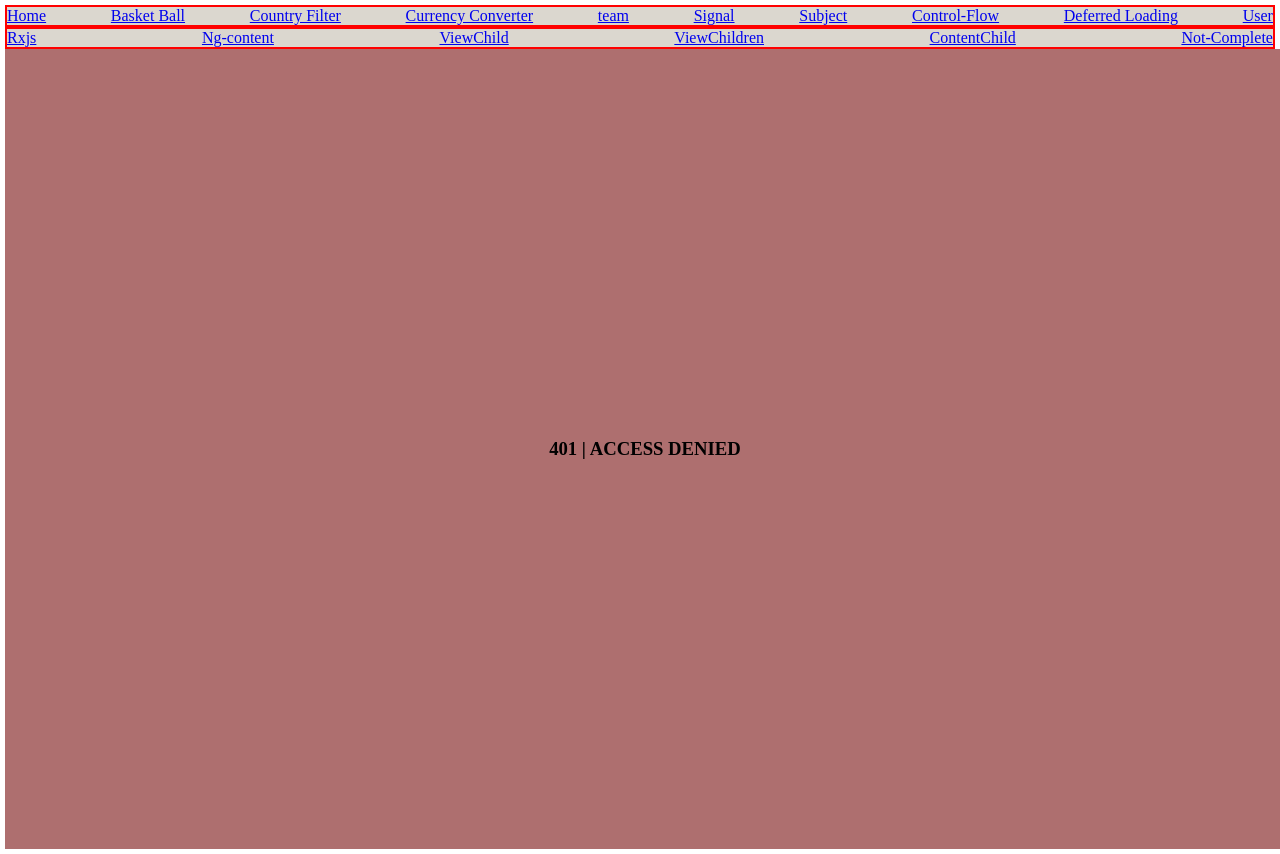
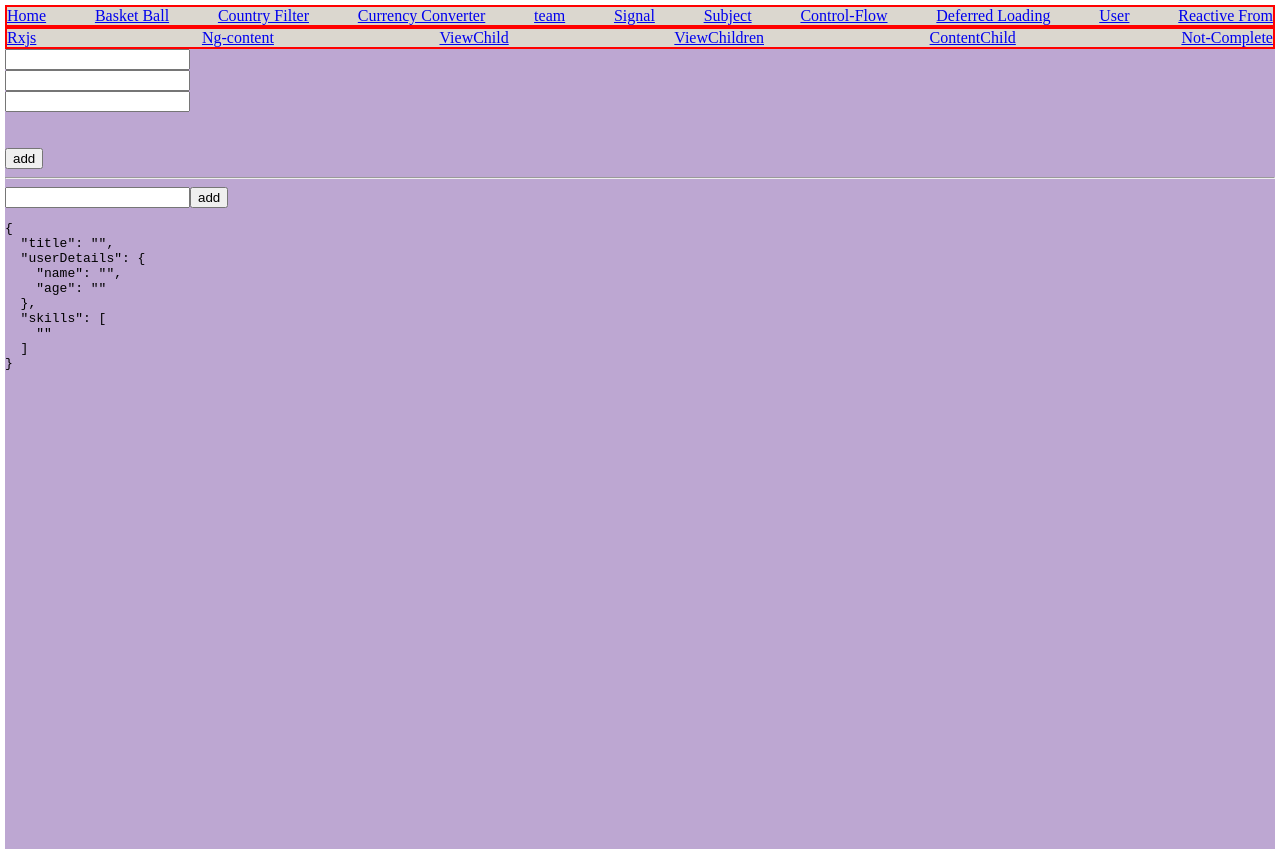
Before and after one commit to shailendrakumarsaini/ng_version_17, an Angular app: page /reactive-form in a window 1280 px wide. Built offline with nearby package versions, Linux system fonts and the light colour scheme.

Commit message:
feat : reactive forms

```diff
--- a/src/app/app.component.html
+++ b/src/app/app.component.html
@@ -11,6 +11,7 @@
         <a [routerLink]="'/control-flow'"> Control-Flow</a>
         <a [routerLink]="'/deferred-loading'"> Deferred Loading</a>
         <a [routerLink]="'/user'"> User</a>
+        <a [routerLink]="'/reactive-form'"> Reactive From</a>
     </nav>
     <nav>
         <a [routerLink]="'/rxjs'"> Rxjs</a>
--- a/src/app/app.routes.ts
+++ b/src/app/app.routes.ts
@@ -30,6 +30,7 @@ import { NotCompleteComponent } from './not-complete/not-complete.component';
 import { AccessDeniedComponent } from './access-denied/access-denied.component';
 import { HomeComponent } from './home/home.component';
 import { ConcatMapComponent } from './rxjs/concat-map/concat-map.component';
+import { ReactiveFormComponent } from './reactive-form/reactive-form.component';
 
 export const routes: Routes = [
     {   path :'', component: HomeComponent },
@@ -95,6 +96,9 @@ export const routes: Routes = [
             RoleCanDeactivateGuardFn // function based implementation
         ]
     },
+    {
+        path : 'reactive-form', component: ReactiveFormComponent
+    },
     {   path : 'access-denied', component: AccessDeniedComponent },
     {   path : '**', component: AccessDeniedComponent }
 ];
--- /dev/null
+++ b/src/app/reactive-form/reactive-form.component.html
@@ -0,0 +1,21 @@
+<form [formGroup]="form" (ngSubmit)="onSubmit()">
+
+    <input type="text" formControlName="title"><br>
+    <div formGroupName="userDetails">
+
+        <input type="text" formControlName="name"><br>
+        <input type="text" formControlName="age"><br>
+    </div>
+    <br><br>
+  <button (click)="addSkill()">add</button>
+    <div formArrayName="skills" >
+        <ng-container *ngFor="let skill of skillFormArray['controls']; let skillIndex = index">
+
+            <hr />
+            <input [formControlName]="skillIndex" />
+            <button (click)="removeSkill(skillIndex)">add</button>
+        </ng-container>
+    </div>
+
+    <pre>{{form?.value | json}}</pre>
+</form>
--- /dev/null
+++ b/src/app/reactive-form/reactive-form.component.ts
@@ -0,0 +1,49 @@
+import { CommonModule, JsonPipe } from '@angular/common';
+import { Component } from '@angular/core';
+import { FormArray, FormBuilder, FormControl, FormGroup, ReactiveFormsModule, Validators } from '@angular/forms';
+
+@Component({
+  selector: 'app-reactive-form',
+  standalone: true,
+  imports: [ReactiveFormsModule, JsonPipe, CommonModule],
+  templateUrl: './reactive-form.component.html',
+  styleUrl: './reactive-form.component.scss'
+})
+export class ReactiveFormComponent {
+
+  form!:FormGroup;
+
+  constructor(private fb :FormBuilder){
+    this.form = this.fb.group({
+      title : ["", [Validators.required]],
+      userDetails : this.fb.group({
+        name: ["", [Validators.required]],
+        age: ["", [Validators.required]],
+      }),
+      skills : this.fb.array([this.createSkillControl()])
+    })
+
+  }
+
+  createSkillControl(): FormControl {
+    return this.fb.control("",[Validators.required]);
+  }
+  addSkill(){
+    (this.form.get('skills') as FormArray).push(this.createSkillControl())
+  }
+
+  removeSkill(skillIndex: number){
+    (this.form.get('skills') as FormArray).removeAt(skillIndex);
+  }
+
+  get skillFormArray () {
+    return this.form.get('skills') as FormArray;
+  }
+
+  onSubmit(){
+    console.log(this.form.value);
+  }
+
+
+
+}
```
Also changed, not shown: src/app/reactive-form/reactive-form.component.scss (added), 1 other file (tests, documents, lock files or other folders).
